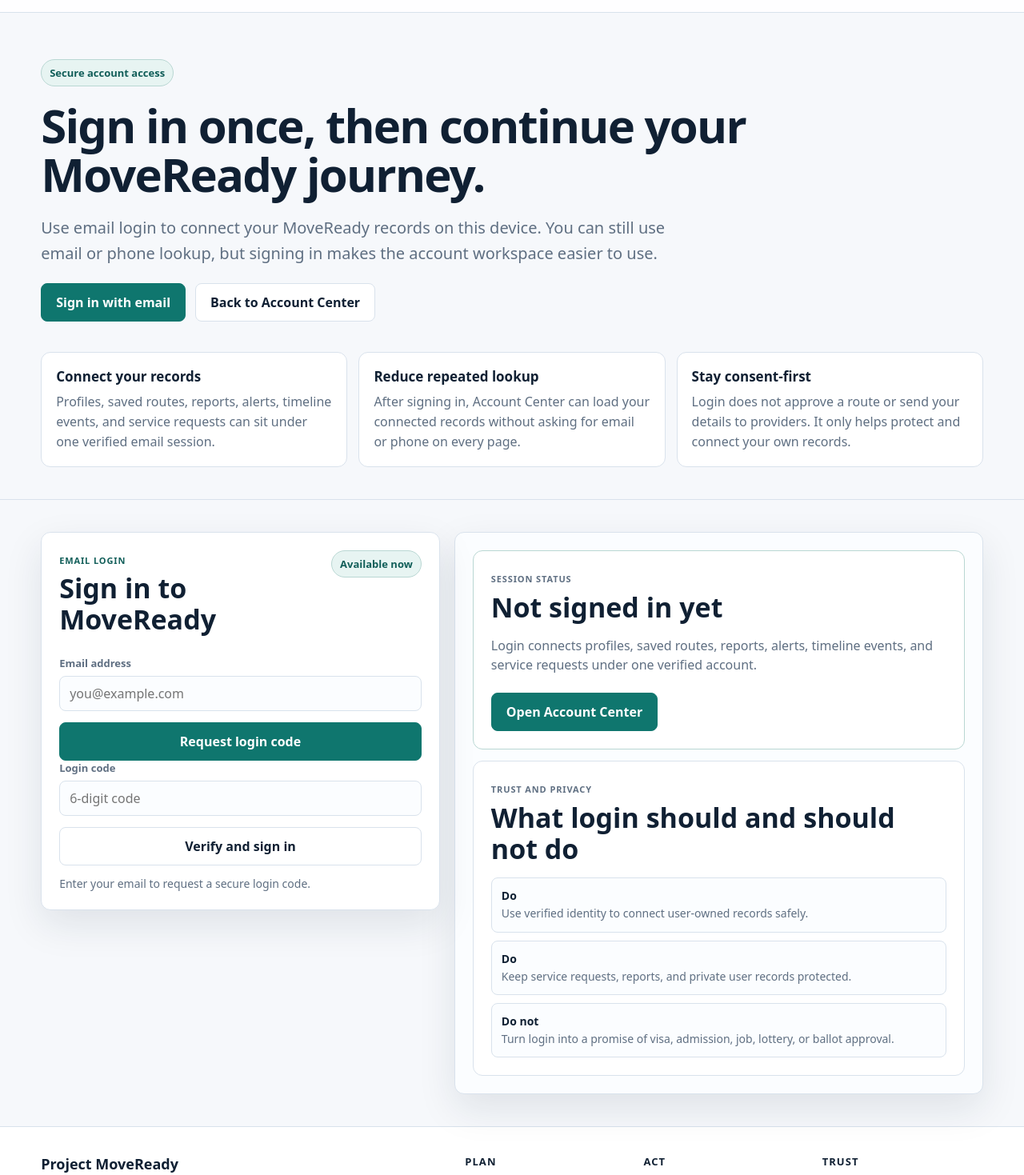
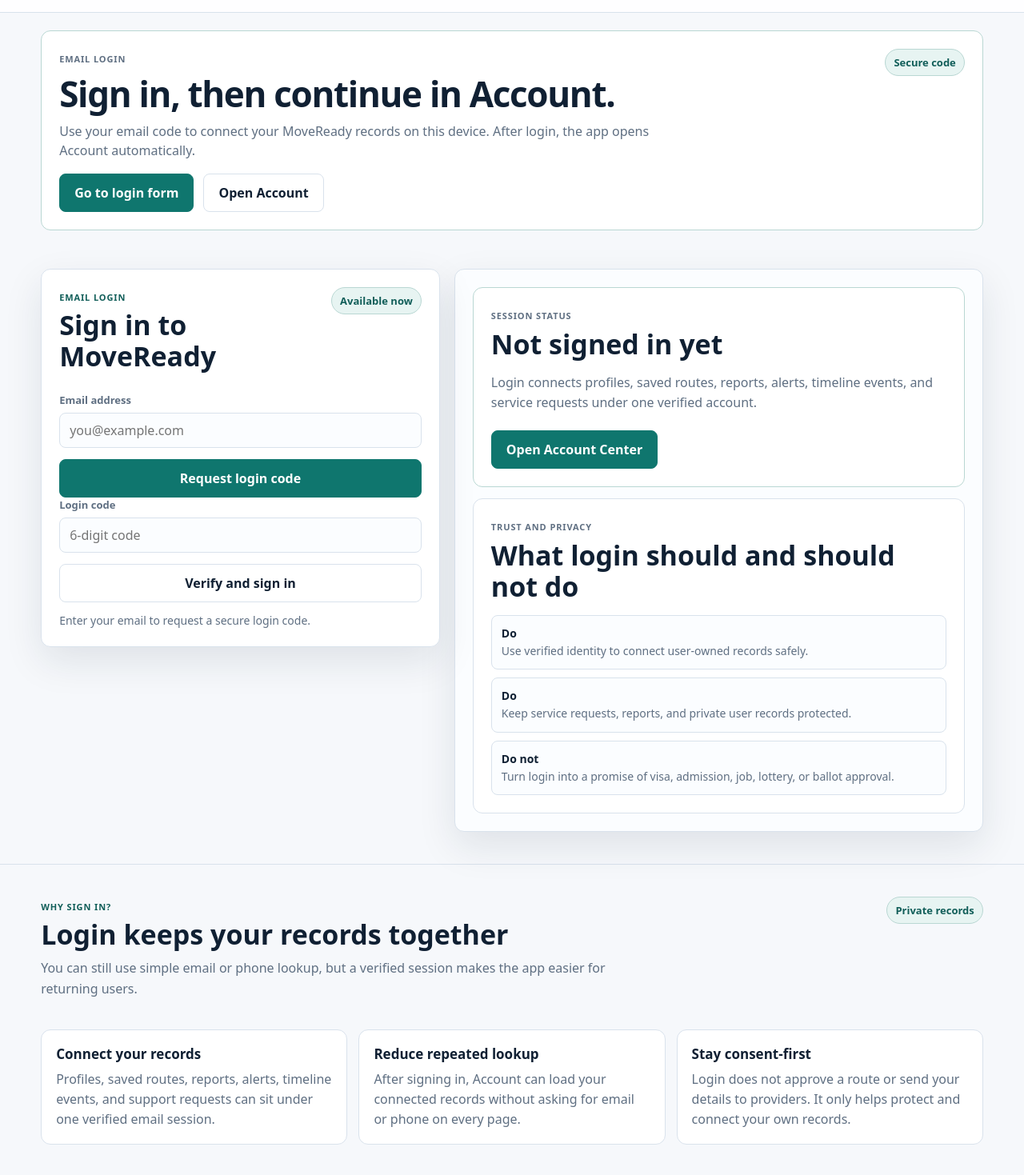
Before and after one commit to SirBM201/SirBM201-moveready-frontend, a Next.js app: page /login in a window 1280 px wide. Shown: the part 61-1530 px from the top of the page at 80% size. Built offline with nearby package versions, Linux system fonts and the light colour scheme; no server answers.

Commit message:
Make login form easier to reach

```diff
--- a/app/login/page.tsx
+++ b/app/login/page.tsx
@@ -4,11 +4,11 @@ import AccountLogin from "@/components/AccountLogin";
 const loginBenefits = [
   {
     title: "Connect your records",
-    detail: "Profiles, saved routes, reports, alerts, timeline events, and service requests can sit under one verified email session.",
+    detail: "Profiles, saved routes, reports, alerts, timeline events, and support requests can sit under one verified email session.",
   },
   {
     title: "Reduce repeated lookup",
-    detail: "After signing in, Account Center can load your connected records without asking for email or phone on every page.",
+    detail: "After signing in, Account can load your connected records without asking for email or phone on every page.",
   },
   {
     title: "Stay consent-first",
@@ -21,21 +21,42 @@ export default function LoginPage() {
     <main className="page-shell">
       <SiteHeader sectionLabel="Account login" />
 
-      <section className="hero-band compact-hero">
-        <div className="hero-copy">
-          <span className="eyebrow">Secure account access</span>
-          <h1>Sign in once, then continue your MoveReady journey.</h1>
-          <p className="lede">
-            Use email login to connect your MoveReady records on this device. You can still use email or phone lookup, but signing in makes the account workspace easier to use.
-          </p>
-          <div className="actions">
-            <a className="btn primary" href="#login-form">Sign in with email</a>
-            <a className="btn" href="/dashboard">Back to Account Center</a>
+      <section className="section no-top-pad" style={{ paddingTop: 22 }}>
+        <div className="result-block featured" style={{ boxShadow: "none" }}>
+          <div className="panel-heading">
+            <div>
+              <p className="overline">Email login</p>
+              <h1 style={{ fontSize: "clamp(30px, 3.5vw, 44px)", lineHeight: 1.08, margin: "4px 0 10px" }}>
+                Sign in, then continue in Account.
+              </h1>
+              <p className="section-intro" style={{ marginBottom: 0 }}>
+                Use your email code to connect your MoveReady records on this device. After login, the app opens Account automatically.
+              </p>
+            </div>
+            <span className="status-dot">Secure code</span>
+          </div>
+          <div className="actions" style={{ marginTop: 14 }}>
+            <a className="btn primary" href="#login-form">Go to login form</a>
+            <a className="btn" href="/dashboard">Open Account</a>
           </div>
         </div>
       </section>
 
-      <section className="section no-top-pad">
+      <section className="section no-top-pad" id="login-form">
+        <AccountLogin />
+      </section>
+
+      <section className="section">
+        <div className="section-heading-row">
+          <div>
+            <p className="overline">Why sign in?</p>
+            <h2>Login keeps your records together</h2>
+            <p className="section-intro">
+              You can still use simple email or phone lookup, but a verified session makes the app easier for returning users.
+            </p>
+          </div>
+          <span className="status-dot">Private records</span>
+        </div>
         <div className="grid">
           {loginBenefits.map((item) => (
             <article className="card" key={item.title}>
@@ -45,10 +66,6 @@ export default function LoginPage() {
           ))}
         </div>
       </section>
-
-      <section className="section" id="login-form">
-        <AccountLogin />
-      </section>
     </main>
   );
 }
```
